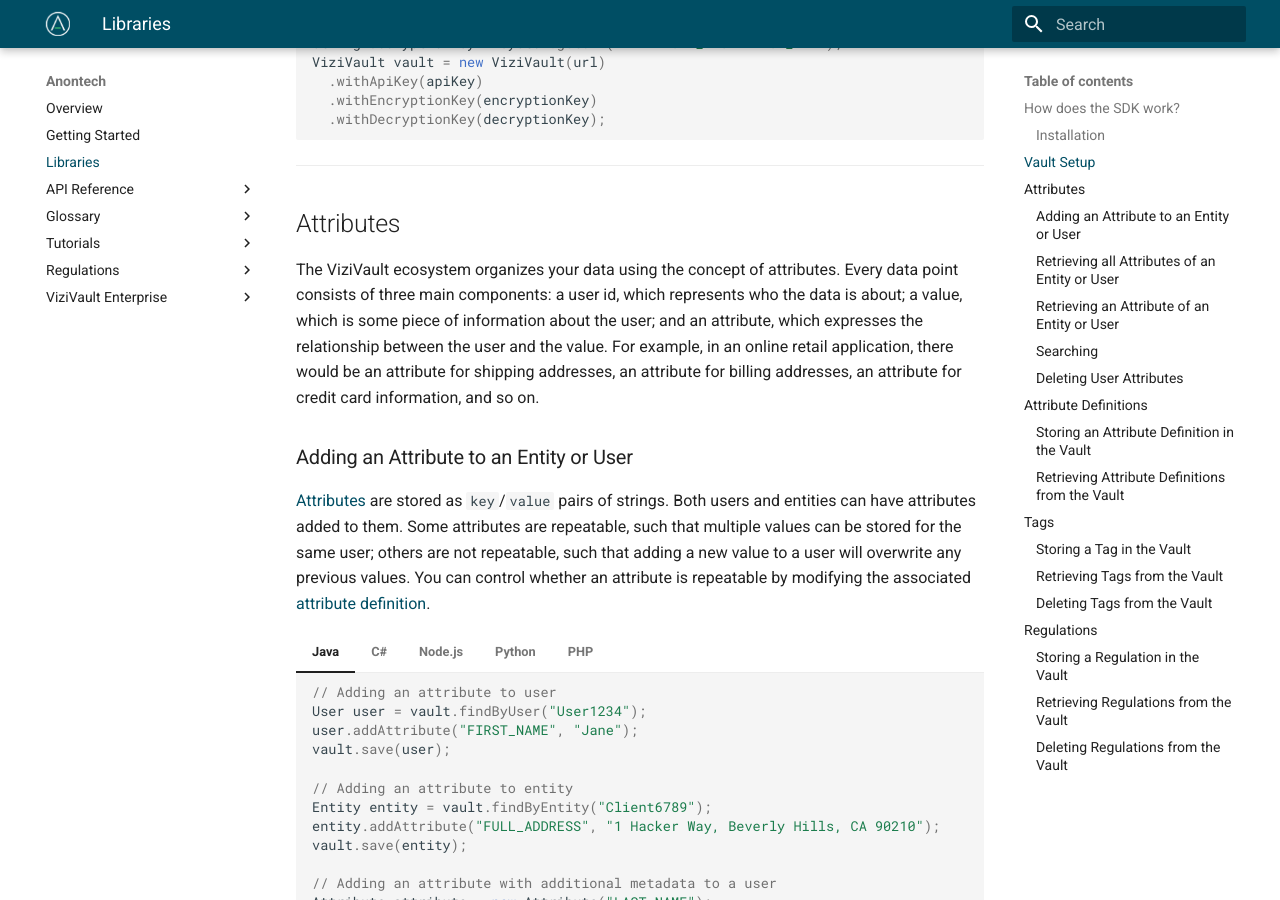
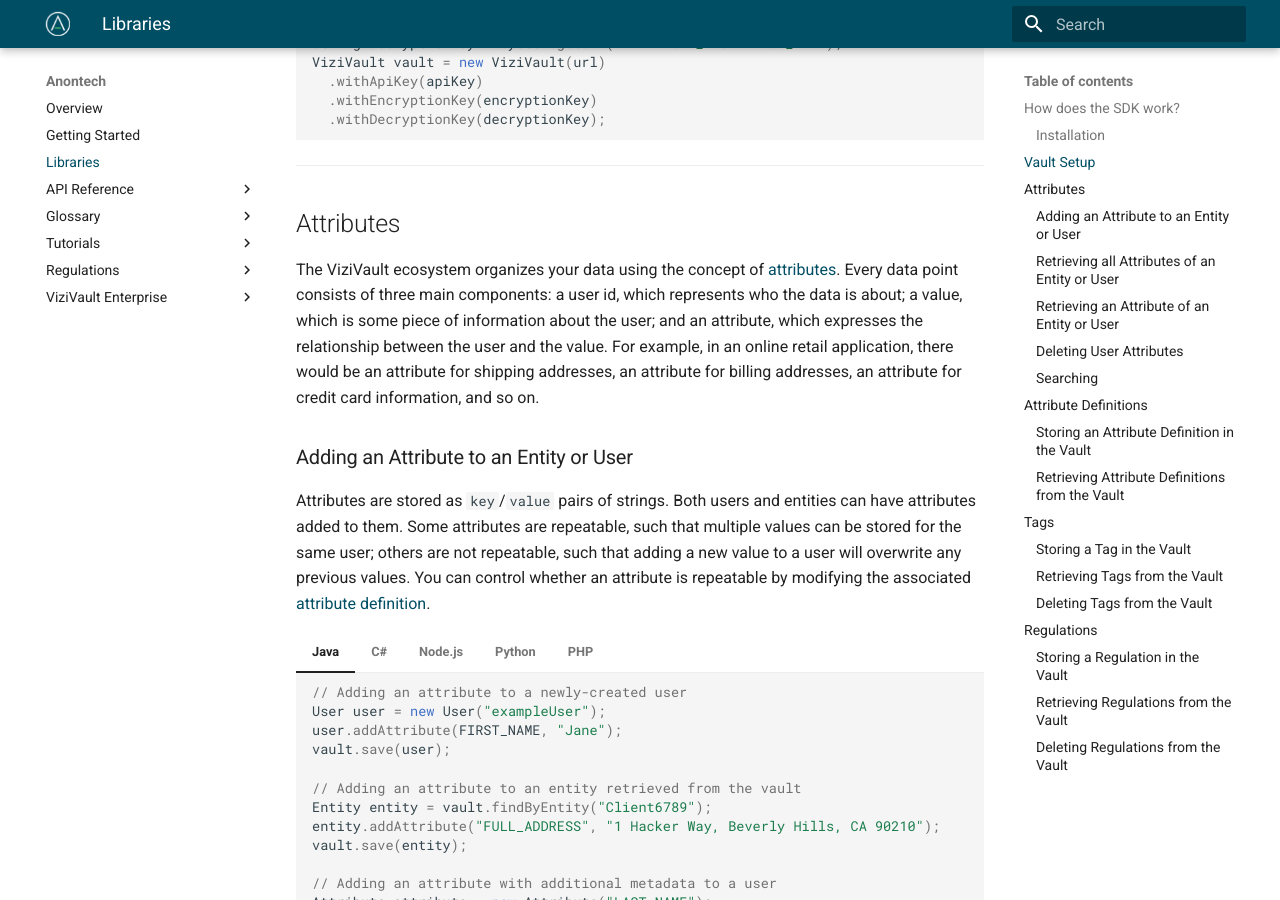
Before and after one commit to anontechnology/documentation, an MkDocs documentation site: the page built from docs/libraries.md, in a window 1280 px wide and 900 px high, scrolled down 981 px. Built offline with MkDocs 1.6.1 and Material for MkDocs 9.7.7, drawn with Linux system fonts in a browser that asks for light colours; some of the changed text lies outside the part shown.

Commit message:
cleaned up more in libraries.md

````diff
--- a/docs/libraries.md
+++ b/docs/libraries.md
@@ -117,21 +117,21 @@
 ----------------------------------------------------------------------
 ## Attributes
 
-The ViziVault ecosystem organizes your data using the concept of attributes. Every data point consists of three main components: a user id, which represents who the data is about; a value, which is some piece of information about the user; and an attribute, which expresses the relationship between the user and the value. For example, in an online retail application, there would be an attribute for shipping addresses, an attribute for billing addresses, an attribute for credit card information, and so on.
+The ViziVault ecosystem organizes your data using the concept of [attributes](/glossary/attribute). Every data point consists of three main components: a user id, which represents who the data is about; a value, which is some piece of information about the user; and an attribute, which expresses the relationship between the user and the value. For example, in an online retail application, there would be an attribute for shipping addresses, an attribute for billing addresses, an attribute for credit card information, and so on.
 
 ### Adding an Attribute to an Entity or User
 
-[Attributes](/glossary/attribute) are stored as `key`/`value` pairs of strings. Both users and entities can have attributes added to them. Some attributes are repeatable, such that multiple values can be stored for the same user; others are not repeatable, such that adding a new value to a user will overwrite any previous values. You can control whether an attribute is repeatable by modifying the associated [attribute definition](/glossary/attribute-definition).
+Attributes are stored as `key`/`value` pairs of strings. Both users and entities can have attributes added to them. Some attributes are repeatable, such that multiple values can be stored for the same user; others are not repeatable, such that adding a new value to a user will overwrite any previous values. You can control whether an attribute is repeatable by modifying the associated [attribute definition](/glossary/attribute-definition).
 
 === "Java"
 
     ``` java
-    // Adding an attribute to user
-    User user = vault.findByUser("User1234");
-    user.addAttribute("FIRST_NAME", "Jane");
+    // Adding an attribute to a newly-created user
+    User user = new User("exampleUser");
+    user.addAttribute(FIRST_NAME, "Jane");
     vault.save(user);
 
-    // Adding an attribute to entity
+    // Adding an attribute to an entity retrieved from the vault
     Entity entity = vault.findByEntity("Client6789");
     entity.addAttribute("FULL_ADDRESS", "1 Hacker Way, Beverly Hills, CA 90210");
     vault.save(entity);
@@ -162,6 +162,8 @@
         Tags = new List<String>{"ExampleTag"},
         Value = "Smith"
     };
+    user.AddAttribute(attribute);
+    await vault.SaveAsync(user);
     ```
 
 === "Node.js"
@@ -349,49 +351,6 @@
     $attributes = $entity->getAttribute("FULL_ADDRESS");
     ```
 
-### Searching
-
-To search a Vault for [Attributes](/glossary/attribute), pass in a SearchRequest. A list of matching Attributes will be returned. For more information, [read about ViziVault search](/tutorials/search).
-
-=== "Java"
-
-    ``` java
-    int pageIndex = 0;
-    int maxCount = 25;
-    List<Attribute> attributes = vault.search(new SearchRequest("LAST_NAME", "Doe"), pageIndex, maxCount);
-    ```
-
-=== "C#"
-
-    ``` c#
-    int pageIndex = 0;
-    int maxCount = 25;
-    List<Attribute> attributes = await vault.SearchAsync(new SearchRequest("LAST_NAME", "Doe"), pageIndex, maxCount);
-    ```
-
-=== "Node.js"
-
-    ``` javascript
-    const count = 1;
-    const page = 1;
-    vault.search(new SearchRequest("LAST_NAME", "Doe"), page, count).then((attributes) => {
-        // use attributes
-    });
-    ```
-
-=== "Python"
-
-    ``` python
-    attributes = vault.search(SearchRequest("LAST_NAME", "Doe"))
-    ```
-
-=== "PHP"
-
-    ``` php
-    $attributes = $vault.search(new SearchRequest("LAST_NAME", "Doe"));
-    ```
-
-
 ### Deleting User Attributes
 
 [Attributes](/glossary/attribute) can be removed from the User object by calling `clearAttribute` with the specified attribute name, or by calling `purge` to remove all Attributes.
@@ -458,14 +417,57 @@
     $user->remove("LAST_NAME");
     ```
 
+
+### Searching
+
+To search a vault for [attributes](/glossary/attribute), pass in a SearchRequest. A list of matching Attributes will be returned. For more information, [read about ViziVault search](/tutorials/search).
+
+=== "Java"
+
+    ``` java
+    int pageIndex = 0;
+    int maxCount = 25;
+    List<Attribute> attributes = vault.search(new SearchRequest("LAST_NAME", "Doe"), pageIndex, maxCount);
+    ```
+
+=== "C#"
+
+    ``` c#
+    int pageIndex = 0;
+    int maxCount = 25;
+    List<Attribute> attributes = await vault.SearchAsync(new SearchRequest("LAST_NAME", "Doe"), pageIndex, maxCount);
+    ```
+
+=== "Node.js"
+
+    ``` javascript
+    const count = 1;
+    const page = 1;
+    vault.search(new SearchRequest("LAST_NAME", "Doe"), page, count).then((attributes) => {
+        // use attributes
+    });
+    ```
+
+=== "Python"
+
+    ``` python
+    attributes = vault.search(SearchRequest("LAST_NAME", "Doe"))
+    ```
+
+=== "PHP"
+
+    ``` php
+    $attributes = $vault.search(new SearchRequest("LAST_NAME", "Doe"));
+    ```
+
 ----------------------------------------------------------------------
 ## Attribute Definitions
 
-Attributes are defined using an object that contains all relevant metadata for the `key`. This is where attributes are given [tags](/glossary/tag) and [regulations](/glossary/regulation), along with a [schema](/tutorials/attribute-schemas) to specify the expected structure of the `value` of the attribute. Display names and hints can also be added to the Attribute Definition for ease of use and readability.
+Attributes are defined using an [attribute definition](/glossary/attribute-definition) object that contains all relevant metadata for the `key`. This is where attributes are given [tags](/glossary/tag) and [regulations](/glossary/regulation), along with a [schema](/tutorials/attribute-schemas) to specify the expected structure of the `value` of the attribute. Display names and hints can also be added to the attribute definition for ease of use and readability.
 
 ### Storing an Attribute Definition in the Vault
 
-To store an attribute definition, create an AttributeDefinition object and save it to the Vault as shown in the following code.
+To store an attribute definition, create an AttributeDefinition object and save it to the vault as shown in the following code.
 
 === "Java"
 
@@ -774,11 +776,11 @@
 ----------------------------------------------------------------------
 ## Regulations
 
-A regulation object represents a governmental regulation that impacts how you can use the data in your vault. Each data point can have a number of regulations associated with it, which makes it easier to ensure your use of the data is compliant. You can tag data points with regulations when entering them into the system, or specify rules that the system will use to automatically tag regulations for you.
+A [regulation](/glossary/regulation) object represents a governmental regulation that impacts how you can use the data in your vault. Each data point can have a number of regulations associated with it, which makes it easier to ensure your use of the data is compliant. You can tag data points with regulations when entering them into the system, or specify rules that the system will use to automatically tag regulations for you.
 
 ### Storing a Regulation in the Vault
 
-To store a [regulation](/glossary/regulation) to the vault, create a Regulation object, set its key and its display name along with a URL pointing to further information about it, and call `storeRegulation`. To automatically apply regulations to incoming data, [rules](/tutorials/regulation-rules) can be specified.
+To store a regulation to the vault, create a Regulation object, set its key and its display name along with a URL pointing to further information about it, and call `storeRegulation`. To automatically apply regulations to incoming data, [rules](/tutorials/regulation-rules) can be specified.
 
 === "Java"
 
````
Also changed, not shown: other parts of docs/libraries.md (+2 -2 lines).
